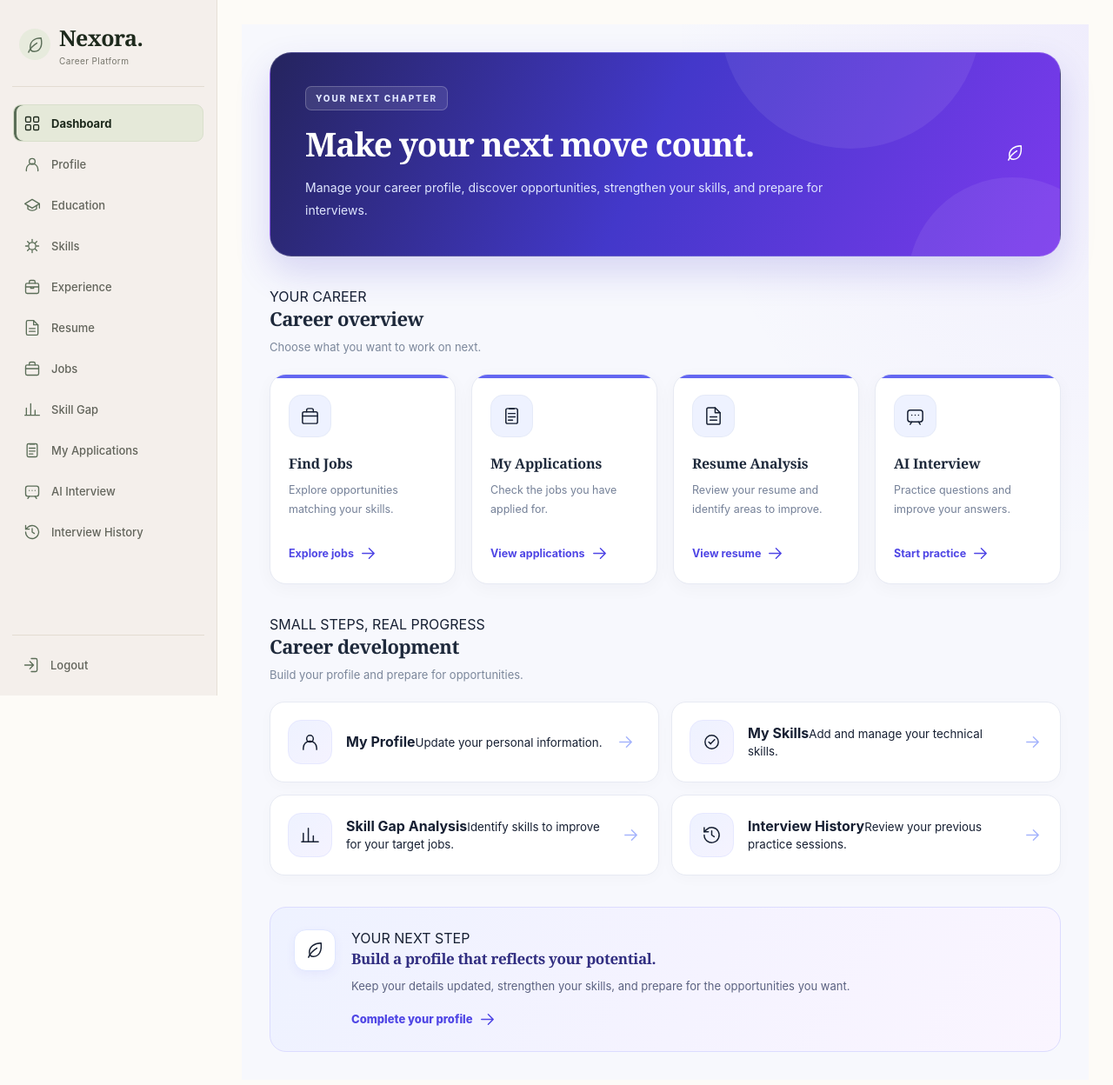
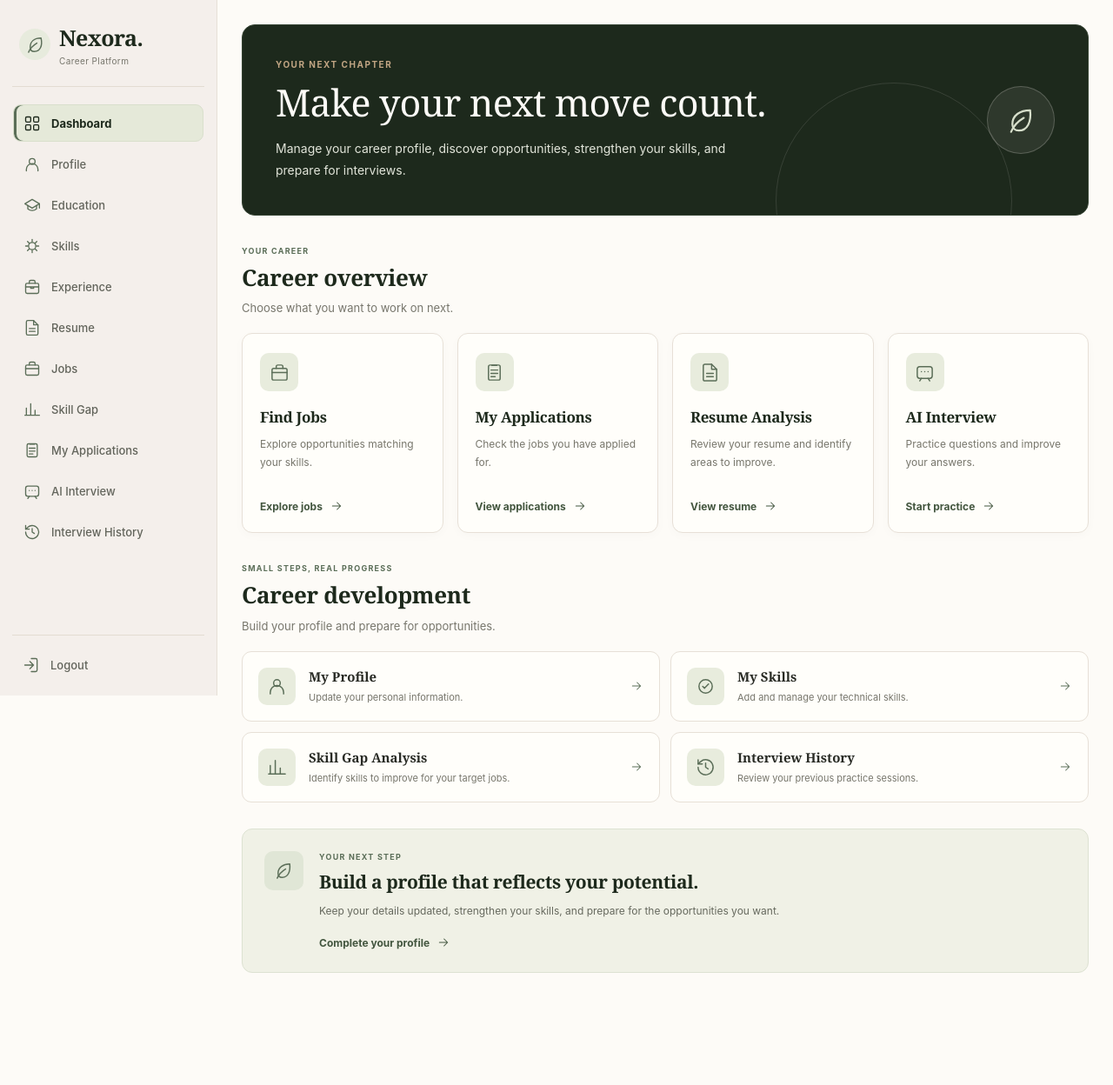
Before and after one commit to Maqdubia/Nexoraa, a React app in the folder frontend/: page /dashboard in a window 1280 px wide. Shown: the top 1248 px of the page at 87% size. After the commit the page ends 1147 px from the top, so only its background shows below. Built offline with nearby package versions, Linux system fonts and the light colour scheme; sample sign-in values are in the browser's storage; the HTML template or start-up script is replaced by a standard one.

Commit message:
Update Dashboard.css

```diff
--- a/frontend/src/pages/Dashboard.css
+++ b/frontend/src/pages/Dashboard.css
@@ -1,649 +1,370 @@
-
-/* ==========================================
-   NEXORA DASHBOARD — PREMIUM DESIGN
-========================================== */
 
 .dashboard-page {
-    --dash-primary: #4f46e5;
-    --dash-purple: #7c3aed;
-    --dash-text: #172033;
-    --dash-muted: #64748b;
-    --dash-border: #e7eaf3;
-
     width: 100%;
-    min-height: 100vh;
-    padding: 32px;
-    color: var(--dash-text);
-    background:
-        radial-gradient(ellipse at top right, rgba(139, 92, 246, 0.07), transparent 35%),
-        #f7f8fd;
-
-    font-family: Inter, "Segoe UI", Arial, sans-serif;
-    box-sizing: border-box;
+    max-width: 1440px;
+    margin: 0 auto;
+    color: #292B25;
 }
-
-.dashboard-page *,
-.dashboard-page *::before,
-.dashboard-page *::after {
-    box-sizing: border-box;
-}
-
-.dashboard-page a {
-    -webkit-tap-highlight-color: transparent;
-}
-
-/* ==========================================
-   WELCOME BANNER
-========================================== */
 
 .dashboard-welcome {
     position: relative;
-    isolation: isolate;
-    overflow: hidden;
-
     display: flex;
     align-items: center;
     justify-content: space-between;
-    gap: 24px;
-
-    margin-bottom: 36px;
-    padding: 38px 40px;
-
-    border: 1px solid rgba(255, 255, 255, 0.18);
-    border-radius: 25px;
-
-    background: linear-gradient(
-        115deg,
-        #25245e 0%,
-        #4338ca 48%,
-        #7c3aed 100%
-    );
-
-    box-shadow: 0 18px 40px rgba(67, 56, 202, 0.18);
-    color: #ffffff;
+    gap: 28px;
+    min-height: 220px;
+    padding: 36px 38px;
+    overflow: hidden;
+    border: 1px solid #354333;
+    border-radius: 15px;
+    background: #1D291C;
+    color: #FDFBF7;
 }
 
-.dashboard-welcome::before,
 .dashboard-welcome::after {
     position: absolute;
-    z-index: -1;
+    right: 9%;
+    bottom: -120px;
+    width: 270px;
+    height: 270px;
+    border: 1px solid rgba(244, 239, 235, 0.12);
     border-radius: 50%;
-    background: rgba(255, 255, 255, 0.07);
     content: "";
     pointer-events: none;
 }
 
-.dashboard-welcome::before {
-    width: 300px;
-    height: 300px;
-    top: -190px;
-    right: 10%;
+.dashboard-welcome-copy {
+    position: relative;
+    z-index: 1;
+    max-width: 680px;
 }
 
-.dashboard-welcome::after {
-    width: 240px;
-    height: 240px;
-    right: -65px;
-    bottom: -150px;
-}
-
-.dashboard-welcome > div:first-child {
-    max-width: 720px;
-}
-
-.dashboard-label {
-    display: inline-block;
-    margin-bottom: 15px;
-    padding: 7px 11px;
-
-    border: 1px solid rgba(255, 255, 255, 0.22);
-    border-radius: 7px;
-
-    background: rgba(255, 255, 255, 0.10);
-    color: #e0e7ff;
-
+.dashboard-label,
+.dashboard-eyebrow {
+    display: block;
+    margin-bottom: 11px;
+    color: #C2A684;
     font-size: 10px;
-    font-weight: 800;
-    letter-spacing: 1.8px;
+    font-weight: 650;
+    letter-spacing: 1.5px;
+    line-height: 1.5;
+    text-transform: uppercase;
 }
 
 .dashboard-welcome h1 {
-    margin: 0 0 13px;
-    color: #ffffff;
-
-    font-size: clamp(27px, 3.5vw, 38px);
-    font-weight: 800;
-    letter-spacing: -1.2px;
-    line-height: 1.25;
+    margin: 0 0 14px;
+    color: #FDFBF7;
+    font-family: Georgia, "Times New Roman", serif;
+    font-size: clamp(30px, 4vw, 43px);
+    font-weight: 500;
+    line-height: 1.18;
+    letter-spacing: -0.8px;
 }
 
 .dashboard-welcome p {
-    max-width: 630px;
+    max-width: 550px;
     margin: 0;
-
-    color: #e0e7ff;
+    color: #E2E5DA;
     font-size: 14px;
-    line-height: 1.9;
+    line-height: 1.8;
 }
 
-.dashboard-welcome-icon {
+.dashboard-welcome-mark {
+    position: relative;
+    z-index: 1;
     display: flex;
-    flex-shrink: 0;
     align-items: center;
     justify-content: center;
-
-    width: 94px;
-    height: 94px;
-
-    border: 1px solid rgba(255, 255, 255, 0.20);
-    border-radius: 25px;
-
-    background: rgba(255, 255, 255, 0.12);
-    box-shadow: inset 0 1px 0 rgba(255, 255, 255, 0.10);
-
-    font-size: 45px;
+    flex-shrink: 0;
+    width: 78px;
+    height: 78px;
+    border: 1px solid rgba(244, 239, 235, 0.22);
+    border-radius: 50%;
+    background: rgba(244, 239, 235, 0.08);
+    color: #D6DECA;
 }
 
-/* ==========================================
-   SECTIONS
-========================================== */
+.dashboard-welcome-mark svg {
+    width: 35px;
+    height: 35px;
+}
 
 .dashboard-section {
-    margin-bottom: 36px;
+    margin-top: 34px;
 }
 
 .dashboard-section-heading {
     display: flex;
-    align-items: center;
+    align-items: flex-end;
     justify-content: space-between;
     gap: 16px;
-
-    margin-bottom: 20px;
+    margin-bottom: 18px;
 }
 
 .dashboard-section-heading h2 {
     margin: 0 0 7px;
-
-    color: #1e293b;
-    font-size: 22px;
-    font-weight: 800;
-    letter-spacing: -0.55px;
+    color: #1D291C;
+    font-family: Georgia, "Times New Roman", serif;
+    font-size: 26px;
+    font-weight: 600;
+    line-height: 1.3;
 }
 
 .dashboard-section-heading p {
     margin: 0;
-
-    color: #7b879b;
+    color: #77766C;
     font-size: 13px;
     line-height: 1.7;
 }
 
-/* ==========================================
-   CAREER OVERVIEW CARDS
-========================================== */
+.dashboard-eyebrow {
+    margin-bottom: 7px;
+    color: #5B6E58;
+    font-size: 9px;
+    letter-spacing: 1.25px;
+}
 
 .dashboard-overview-grid {
     display: grid;
     grid-template-columns: repeat(4, minmax(0, 1fr));
-    gap: 18px;
+    gap: 16px;
 }
 
 .dashboard-card {
-    position: relative;
-    overflow: hidden;
-
     display: flex;
     flex-direction: column;
     align-items: flex-start;
-
     min-width: 0;
-    min-height: 242px;
-    padding: 23px 21px;
-
-    border: 1px solid var(--dash-border);
-    border-radius: 19px;
-
-    background: #ffffff;
-    box-shadow: 0 5px 20px rgba(30, 41, 59, 0.035);
-
-    transition:
-        transform 200ms ease,
-        box-shadow 200ms ease,
-        border-color 200ms ease;
-}
-
-.dashboard-card::after {
-    position: absolute;
-    top: 0;
-    left: 0;
-
-    width: 100%;
-    height: 4px;
-
-    background: var(--card-accent, #6366f1);
-    content: "";
+    min-height: 230px;
+    padding: 22px 20px;
+    border: 1px solid #E7E0D7;
+    border-radius: 12px;
+    background: #FFFEFA;
+    box-shadow: 0 3px 12px rgba(29, 41, 28, 0.025);
+    transition: transform 180ms ease, box-shadow 180ms ease;
 }
 
 .dashboard-card:hover {
-    transform: translateY(-5px);
-    border-color: var(--card-border, #c7d2fe);
-    box-shadow: 0 15px 32px rgba(30, 41, 59, 0.09);
+    transform: translateY(-2px);
+    box-shadow: 0 9px 22px rgba(29, 41, 28, 0.065);
 }
 
-.dashboard-card.blue {
-    --card-accent: #3b82f6;
-    --card-border: #bfdbfe;
-    --card-icon-bg: #eff6ff;
-}
-
-.dashboard-card.purple {
-    --card-accent: #8b5cf6;
-    --card-border: #ddd6fe;
-    --card-icon-bg: #f5f3ff;
-}
-
-.dashboard-card.green {
-    --card-accent: #10b981;
-    --card-border: #a7f3d0;
-    --card-icon-bg: #ecfdf5;
-}
-
-.dashboard-card.orange {
-    --card-accent: #f59e0b;
-    --card-border: #fde68a;
-    --card-icon-bg: #fffbeb;
+.dashboard-card-icon,
+.dashboard-action-icon,
+.dashboard-tip-icon {
+    display: flex;
+    align-items: center;
+    justify-content: center;
+    flex-shrink: 0;
+    width: 44px;
+    height: 44px;
+    border-radius: 10px;
+    background: #E8ECDD;
+    color: #5B6E58;
 }
 
 .dashboard-card-icon {
-    display: flex;
-    align-items: center;
-    justify-content: center;
-
-    width: 49px;
-    height: 49px;
-    margin-bottom: 19px;
-
-    border: 1px solid rgba(148, 163, 184, 0.10);
-    border-radius: 15px;
-
-    background: var(--card-icon-bg, #eef2ff);
-    font-size: 24px;
+    margin-bottom: 18px;
 }
 
 .dashboard-card h3 {
-    margin: 0 0 9px;
-
-    color: #1e293b;
-    font-size: 16px;
-    font-weight: 750;
-    letter-spacing: -0.2px;
+    margin: 0 0 8px;
+    color: #1D291C;
+    font-family: Georgia, "Times New Roman", serif;
+    font-size: 17px;
+    font-weight: 600;
+    line-height: 1.4;
 }
 
 .dashboard-card p {
     flex: 1;
-
-    margin: 0 0 19px;
-
-    color: #758198;
-    font-size: 12.5px;
-    line-height: 1.8;
+    margin: 0 0 18px;
+    color: #77766C;
+    font-size: 12px;
+    line-height: 1.75;
 }
 
-.dashboard-card-link {
+.dashboard-card-link,
+.dashboard-tip-link {
     display: inline-flex;
     align-items: center;
-    gap: 5px;
-
-    color: var(--card-accent, #4f46e5);
+    gap: 8px;
+    color: #43563F;
+    font-size: 12px;
+    font-weight: 650;
     text-decoration: none;
-
-    font-size: 12.5px;
-    font-weight: 750;
-
-    transition: gap 180ms ease;
 }
 
-.dashboard-card-link:hover {
-    gap: 10px;
+.dashboard-card-link:hover,
+.dashboard-tip-link:hover {
+    color: #1D291C;
 }
 
-.dashboard-card-link:focus-visible,
-.dashboard-tip-link:focus-visible,
-.dashboard-action-card:focus-visible {
-    outline: 3px solid #a5b4fc;
-    outline-offset: 4px;
+.dashboard-link-arrow,
+.dashboard-arrow {
+    width: 16px;
+    height: 16px;
+    flex-shrink: 0;
+    transition: transform 180ms ease;
 }
 
-/* ==========================================
-   CAREER DEVELOPMENT LINKS
-========================================== */
+.dashboard-card-link:hover .dashboard-link-arrow,
+.dashboard-tip-link:hover .dashboard-link-arrow,
+.dashboard-action-card:hover .dashboard-arrow {
+    transform: translateX(3px);
+}
 
 .dashboard-actions-grid {
     display: grid;
     grid-template-columns: repeat(2, minmax(0, 1fr));
-    gap: 14px;
+    gap: 12px;
 }
 
 .dashboard-action-card {
     display: flex;
     align-items: center;
-    gap: 16px;
-
+    gap: 15px;
     min-width: 0;
-    padding: 20px;
-
-    border: 1px solid var(--dash-border);
-    border-radius: 17px;
-
-    background: #ffffff;
+    padding: 18px;
+    border: 1px solid #E7E0D7;
+    border-radius: 11px;
+    background: #FFFEFA;
     color: inherit;
     text-decoration: none;
-
-    box-shadow: 0 4px 16px rgba(30, 41, 59, 0.025);
-
-    transition:
-        transform 180ms ease,
-        border-color 180ms ease,
-        box-shadow 180ms ease;
+    transition: border-color 180ms ease, background 180ms ease;
 }
 
 .dashboard-action-card:hover {
-    transform: translateY(-3px);
-    border-color: #c7d2fe;
-    box-shadow: 0 10px 25px rgba(79, 70, 229, 0.07);
+    border-color: #C2CDB7;
+    background: #FAF9F2;
 }
 
 .dashboard-action-icon {
-    display: flex;
-    flex-shrink: 0;
-    align-items: center;
-    justify-content: center;
-
-    width: 51px;
-    height: 51px;
-
-    border: 1px solid #e6e8ff;
-    border-radius: 15px;
-
-    background: linear-gradient(135deg, #eef2ff, #f5f3ff);
-    font-size: 24px;
+    width: 43px;
+    height: 43px;
 }
 
-.dashboard-action-card > div {
+.dashboard-action-copy {
+    display: flex;
+    flex: 1;
+    flex-direction: column;
+    gap: 5px;
+    min-width: 0;
+}
+
+.dashboard-action-copy strong {
+    color: #292B25;
+    font-family: Georgia, "Times New Roman", serif;
+    font-size: 15px;
+    font-weight: 600;
+}
+
+.dashboard-action-copy small {
+    color: #77766C;
+    font-size: 11px;
+    line-height: 1.65;
+}
+
+.dashboard-arrow {
+    color: #5B6E58;
+}
+
+.dashboard-tip {
+    display: flex;
+    align-items: flex-start;
+    gap: 18px;
+    margin-top: 30px;
+    padding: 25px;
+    border: 1px solid #DDE2D2;
+    border-radius: 12px;
+    background: #F0F1E6;
+}
+
+.dashboard-tip-icon {
+    width: 45px;
+    height: 45px;
+    background: #E0E6D6;
+}
+
+.dashboard-tip-copy {
     flex: 1;
     min-width: 0;
 }
 
-.dashboard-action-card h3 {
-    margin: 0 0 6px;
-
-    color: #253047;
-    font-size: 14px;
-    font-weight: 750;
+.dashboard-tip-copy h3 {
+    margin: 0 0 8px;
+    color: #1D291C;
+    font-family: Georgia, "Times New Roman", serif;
+    font-size: 21px;
+    font-weight: 600;
+    line-height: 1.4;
 }
 
-.dashboard-action-card p {
-    margin: 0;
-
-    color: #7b879b;
+.dashboard-tip-copy p {
+    max-width: 700px;
+    margin: 0 0 14px;
+    color: #66695E;
     font-size: 12px;
-    line-height: 1.7;
+    line-height: 1.8;
 }
 
-.dashboard-arrow {
-    flex-shrink: 0;
-
-    color: #a5b4fc;
-    font-size: 24px;
-    font-weight: 400;
-
-    transition:
-        transform 180ms ease,
-        color 180ms ease;
+@media (max-width: 1100px) {
+    .dashboard-overview-grid {
+        grid-template-columns: repeat(2, minmax(0, 1fr));
+    }
 }
 
-.dashboard-action-card:hover .dashboard-arrow {
-    transform: translateX(4px);
-    color: #4f46e5;
-}
+@media (max-width: 600px) {
+    .dashboard-welcome {
+        min-height: auto;
+        padding: 25px 21px;
+        border-radius: 12px;
+    }
 
-/* ==========================================
-   CAREER TIP
-========================================== */
+    .dashboard-welcome h1 {
+        font-size: 30px;
+    }
 
-.dashboard-tip {
-    position: relative;
-    overflow: hidden;
+    .dashboard-welcome p {
+        font-size: 12px;
+    }
 
-    display: flex;
-    align-items: flex-start;
-    gap: 18px;
+    .dashboard-welcome-mark {
+        display: none;
+    }
 
-    margin-top: 4px;
-    padding: 25px 27px;
+    .dashboard-section {
+        margin-top: 28px;
+    }
 
-    border: 1px solid #dcdcff;
-    border-radius: 19px;
-
-    background: linear-gradient(120deg, #eef2ff 0%, #f5f3ff 55%, #faf5ff 100%);
-}
-
-.dashboard-tip-icon {
-    display: flex;
-    flex-shrink: 0;
-    align-items: center;
-    justify-content: center;
-
-    width: 48px;
-    height: 48px;
-
-    border: 1px solid #e0e7ff;
-    border-radius: 14px;
-
-    background: #ffffff;
-    box-shadow: 0 4px 12px rgba(79, 70, 229, 0.06);
-
-    font-size: 24px;
-}
-
-.dashboard-tip h3 {
-    margin: 2px 0 8px;
-
-    color: #312e81;
-    font-size: 17px;
-    font-weight: 800;
-}
-
-.dashboard-tip p {
-    max-width: 780px;
-    margin: 0 0 14px;
-
-    color: #5b6280;
-    font-size: 13px;
-    line-height: 1.9;
-}
-
-.dashboard-tip-link {
-    display: inline-flex;
-    align-items: center;
-    gap: 5px;
-
-    color: #4f46e5;
-    text-decoration: none;
-
-    font-size: 13px;
-    font-weight: 800;
-
-    transition: gap 180ms ease;
-}
-
-.dashboard-tip-link:hover {
-    gap: 9px;
-}
-
-/* ==========================================
-   TABLETS
-========================================== */
-
-@media (max-width: 1100px) {
-    .dashboard-page {
-        padding: 26px;
+    .dashboard-section-heading h2 {
+        font-size: 23px;
     }
 
     .dashboard-overview-grid {
-        grid-template-columns: repeat(2, minmax(0, 1fr));
+        grid-template-columns: minmax(0, 1fr);
+        gap: 12px;
     }
 
     .dashboard-card {
-        min-height: 225px;
-    }
-}
-
-/* ==========================================
-   MOBILE
-========================================== */
-
-@media (max-width: 650px) {
-    .dashboard-page {
-        padding: 20px 14px 32px;
-    }
-
-    .dashboard-welcome {
-        align-items: flex-start;
-        padding: 25px 21px;
-        margin-bottom: 29px;
-        border-radius: 20px;
-    }
-
-    .dashboard-welcome h1 {
-        font-size: 27px;
-        letter-spacing: -0.7px;
-    }
-
-    .dashboard-welcome p {
-        font-size: 13px;
-    }
-
-    .dashboard-welcome-icon {
-        width: 53px;
-        height: 53px;
-        border-radius: 15px;
-        font-size: 27px;
-    }
-
-    .dashboard-label {
-        font-size: 9px;
-        letter-spacing: 1px;
-    }
-
-    .dashboard-section {
-        margin-bottom: 29px;
-    }
-
-    .dashboard-section-heading h2 {
-        font-size: 20px;
-    }
-
-    .dashboard-overview-grid {
-        grid-template-columns: 1fr;
-        gap: 14px;
-    }
-
-    .dashboard-card {
-        min-height: auto;
-        padding: 22px;
-    }
-
-    .dashboard-card-icon {
-        margin-bottom: 15px;
-    }
-
-    .dashboard-card p {
-        margin-bottom: 15px;
+        min-height: 195px;
+        padding: 19px;
     }
 
     .dashboard-actions-grid {
-        grid-template-columns: 1fr;
-        gap: 12px;
+        grid-template-columns: minmax(0, 1fr);
     }
 
     .dashboard-action-card {
-        gap: 13px;
-        padding: 16px;
-    }
-
-    .dashboard-action-icon {
-        width: 45px;
-        height: 45px;
-        border-radius: 13px;
-        font-size: 21px;
+        padding: 15px;
     }
 
     .dashboard-tip {
         gap: 13px;
-        padding: 20px 17px;
+        padding: 19px 15px;
     }
 
-    .dashboard-tip-icon {
-        width: 40px;
-        height: 40px;
-        font-size: 20px;
-    }
-
-    .dashboard-tip h3 {
-        font-size: 16px;
-    }
-
-    .dashboard-tip p {
-        font-size: 12.5px;
+    .dashboard-tip-copy h3 {
+        font-size: 19px;
     }
 }
-
-/* Extra-small screens */
-
-@media (max-width: 380px) {
-    .dashboard-welcome {
-        padding: 22px 17px;
-    }
-
-    .dashboard-welcome-icon {
-        width: 42px;
-        height: 42px;
-        font-size: 22px;
-    }
-
-    .dashboard-welcome h1 {
-        font-size: 24px;
-    }
-
-    .dashboard-action-card {
-        gap: 10px;
-        padding: 13px;
-    }
-
-    .dashboard-action-card h3 {
-        font-size: 13px;
-    }
-
-    .dashboard-action-card p {
-        font-size: 11px;
-    }
-}
-
-/* Accessibility */
-
-@media (prefers-reduced-motion: reduce) {
-    .dashboard-card,
-    .dashboard-card-link,
-    .dashboard-action-card,
-    .dashboard-arrow,
-    .dashboard-tip-link {
-        transition: none;
-    }
-
-    .dashboard-card:hover,
-    .dashboard-action-card:hover,
-    .dashboard-action-card:hover .dashboard-arrow {
-        transform: none;
-    }
-}
```
